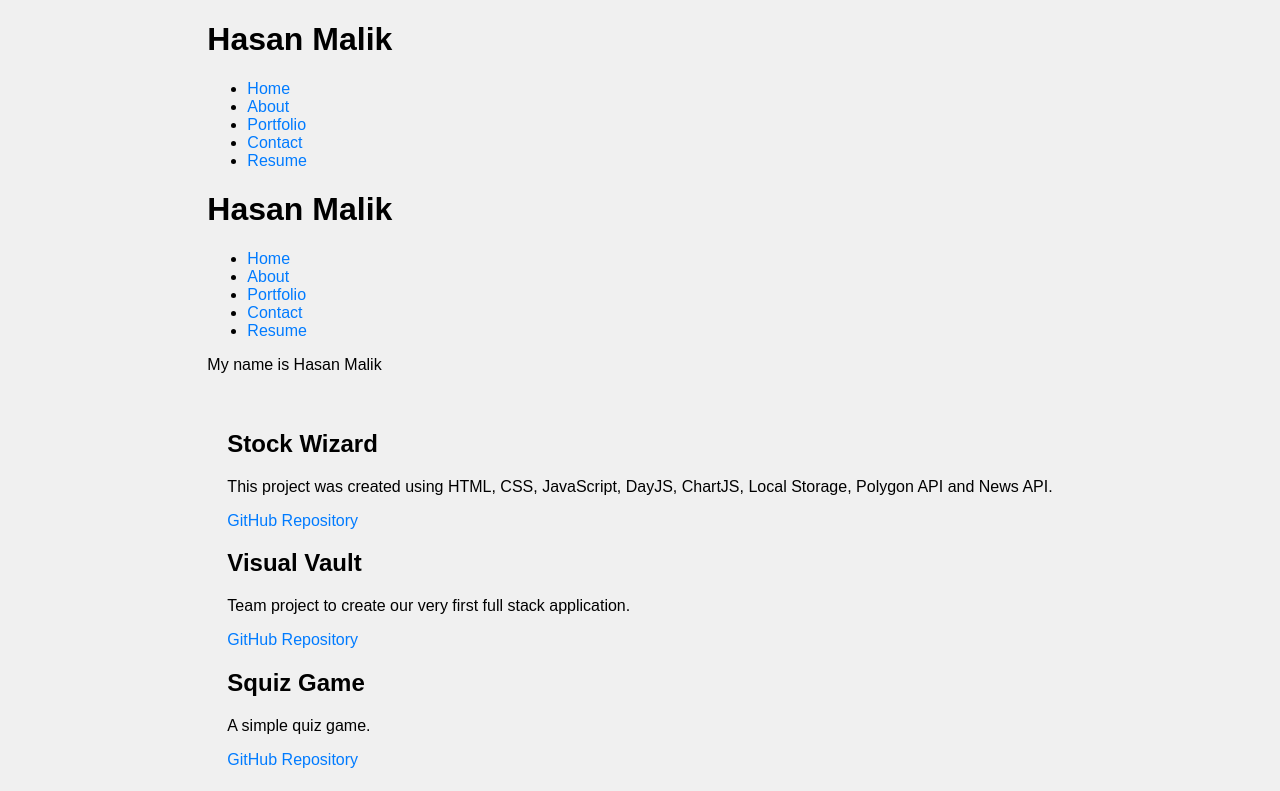
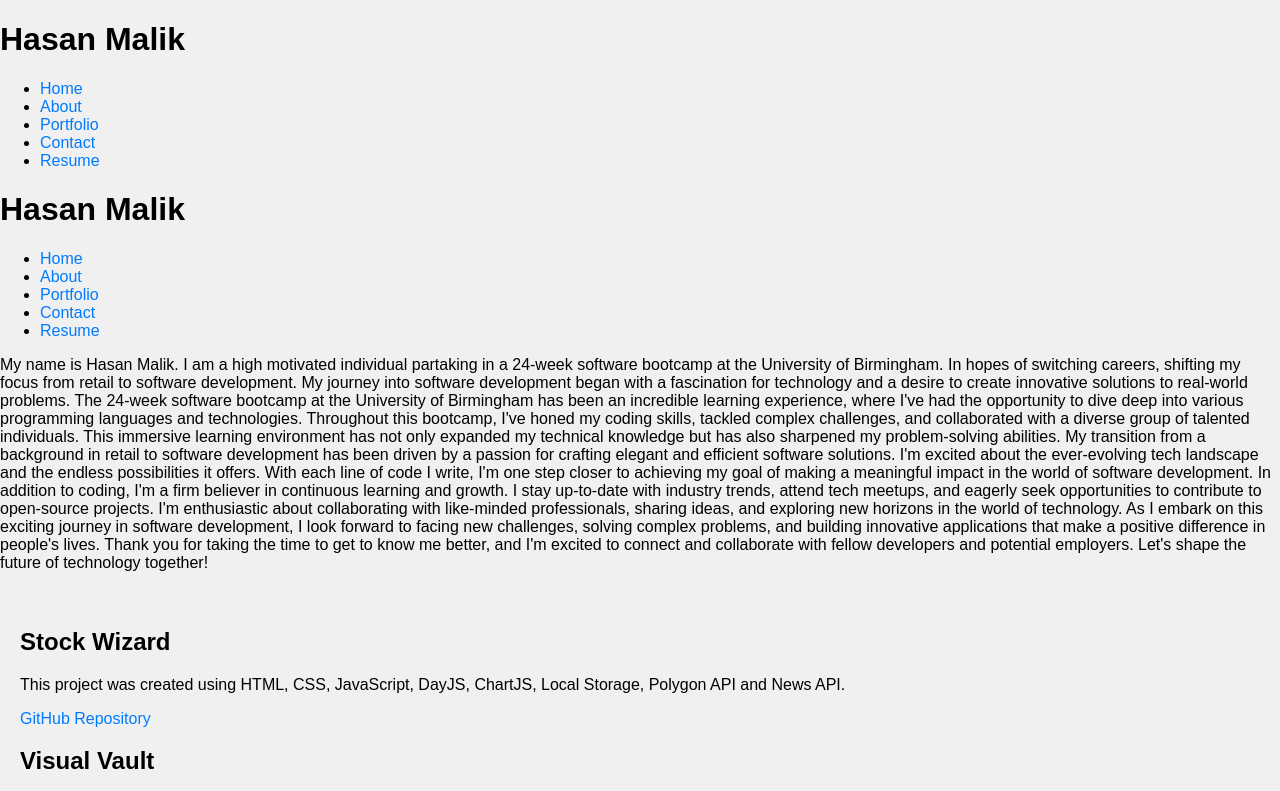
Before and after one commit to Hasan0412/my-portfolio, a React (Create React App) app: page / in a window 1280 px wide. Shown: the top 791 px of the page. Built offline with nearby package versions, Linux system fonts and the light colour scheme; the HTML template or start-up script is replaced by a standard one.

Commit message:
About me updated

```diff
--- a/src/pages/About.js
+++ b/src/pages/About.js
@@ -4,7 +4,19 @@
 function About() {
   return (
     <section id="about">
-      <p>My name is Hasan Malik</p>
+      <p>My name is Hasan Malik. I am a high motivated individual partaking in a 24-week software bootcamp at the University of Birmingham. In hopes of switching careers, shifting my focus from retail to software development.
+
+My journey into software development began with a fascination for technology and a desire to create innovative solutions to real-world problems. The 24-week software bootcamp at the University of Birmingham has been an incredible learning experience, where I've had the opportunity to dive deep into various programming languages and technologies.
+
+Throughout this bootcamp, I've honed my coding skills, tackled complex challenges, and collaborated with a diverse group of talented individuals. This immersive learning environment has not only expanded my technical knowledge but has also sharpened my problem-solving abilities.
+
+My transition from a background in retail to software development has been driven by a passion for crafting elegant and efficient software solutions. I'm excited about the ever-evolving tech landscape and the endless possibilities it offers. With each line of code I write, I'm one step closer to achieving my goal of making a meaningful impact in the world of software development.
+
+In addition to coding, I'm a firm believer in continuous learning and growth. I stay up-to-date with industry trends, attend tech meetups, and eagerly seek opportunities to contribute to open-source projects. I'm enthusiastic about collaborating with like-minded professionals, sharing ideas, and exploring new horizons in the world of technology.
+
+As I embark on this exciting journey in software development, I look forward to facing new challenges, solving complex problems, and building innovative applications that make a positive difference in people's lives.
+
+Thank you for taking the time to get to know me better, and I'm excited to connect and collaborate with fellow developers and potential employers. Let's shape the future of technology together!</p>
     </section>
   );
 }
--- a/src/pages/Contact.js
+++ b/src/pages/Contact.js
@@ -1,5 +1,5 @@
 import React, { useState } from "react";
-import "../pages/Contact";
+import "../CSS/Contact.css";
 
 function Contact() {
   const [name, setName] = useState("");
```
